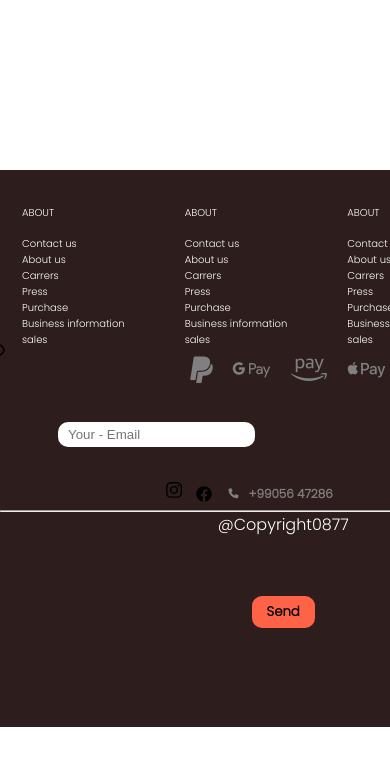
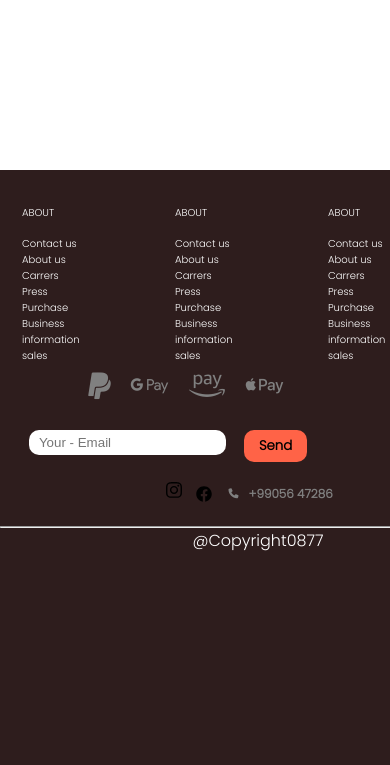
Before and after one commit to MERAJ940/Meraj, a plain HTML site: page index.html in a window 390 px wide. Shown: the part 11084-11849 px from the top of the page. Before the commit the page ends 11811 px from the top, so only its background shows below. Drawn offline with Linux system fonts and the light colour scheme; a web font is replaced by a local one.

Commit message:
version 2.1
good experience

```diff
--- a/style.css
+++ b/style.css
@@ -838,7 +838,12 @@ font-family: 'Amaranth', sans-serif;
     flex-wrap: wrap;
 }
 /* resposnive website */
-@media screen and (max-width:400px) {
+
+
+@media screen and (max-width:400px  ) {
+    body{
+        overflow-x: hidden;
+    }
 
     .navbar {
         display: none;
@@ -866,7 +871,7 @@ header {
     left: 0;
     top: 0;
     z-index: 1;
-    width: 37rem;
+    width: 41rem;
     /* margin-left: 100px; */
     /* padding-right: 129px; */
 }
@@ -1122,9 +1127,15 @@ nav .res{
     justify-content: center;
     font-family: 'Poppins', sans-serif;
     font-weight: 900;
-    position: absolute;
-    left: 43%;
-    bottom: 17%;
+    position: relative;
+    top: 174px;
+    left: -339px;
+    /* right: 100px; */
+    /* right: 48rem; */
+    /* margin-right: 100%; */
+    /* position: absolute; */
+    /* left: 43%; */
+    /* bottom: 17%; */
     /* margin-top: 19px; */
     /* top: 251px; */
 }
@@ -1158,7 +1169,7 @@ hr{
     position: relative;
     top: 75px;
     /* right: 250px; */
-    left: 1px;
+    left: -101px;
 }
 .method h1{
     font-size: 30px;
@@ -1189,13 +1200,13 @@ hr{
     align-items: center;
     justify-content: center;
     position: absolute;
-    right: 236px;
+    right: 50%;
 
 }
 
 
 .footer{
-    height: 66vh;
+    height: 74vh;
     width: 147vw;
 
 }
```
